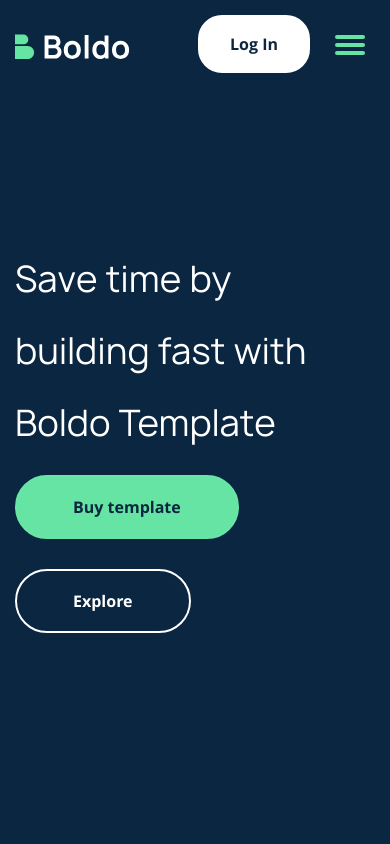
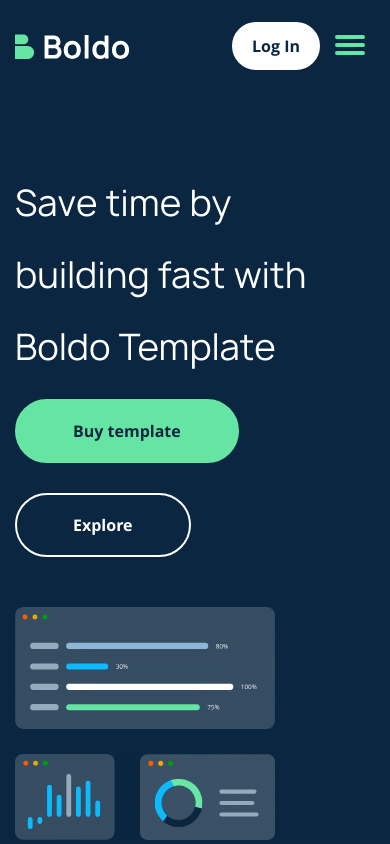
Before and after one commit to sjegijnhg/boldo, a plain HTML site: page index.html in a window 390 px wide. Shown: the top 844 px of the page. Drawn offline with nearby package versions, Linux system fonts and the light colour scheme; files whose address does not match are found by name.

Commit message:
Add files via upload

```diff
--- a/css/style.css
+++ b/css/style.css
@@ -69,11 +69,12 @@
 .header {
     padding-top: 56px;
     height: 100vh;
-    background: url(../img/head/background.svg) no-repeat, #0A2640;
-    background-position: 1000px -750px;
+    background: url('../img/head/background.svg') 985px -1105px / 100% no-repeat, #0A2640;
     display: flex;
     flex-direction: column;
 }
+
+
 
 .header__top-inner{
     display: flex;
@@ -83,7 +84,7 @@
 }
 
 .header__top {
-
+    margin-bottom: 71px;
 }
 .header__logo {
     padding-right: 10px;
@@ -241,6 +242,7 @@
     justify-content: space-between;
     align-items: center;
     margin-bottom: 65px;
+    margin-top: 56px;
 }
 
 .header__item{
@@ -1318,6 +1320,19 @@
 /* -------------------------------------------900--------------------------------------------------------- */
 
 @media(max-width:900px){
+
+    .header__body-main{
+        flex-direction: column;
+        align-items: flex-start;
+    }
+
+    .header__body-content{
+        margin-bottom: 50px;
+    }
+
+    .header__image-box{
+        display: block;
+    }
     .header__item{
         display: none;
     }
@@ -1486,7 +1501,7 @@
         z-index: 10;
         width: 60px;
         height: 60px;
-        border-radius: 25px;
+        border-radius: 10px;
         display: flex;
         flex-direction: column;
         justify-content: center;
@@ -1880,7 +1895,25 @@
         padding: 15px 30px;
     }
 
+    .header__body-main{
+        flex-direction: column;
+        align-items: flex-start;
+    }
+
     .header__body-content{
+        margin-bottom: 50px;
+    }
+
+    .header__image-box img{
+        max-width: 300px;
+    }
+
+    .header__image-box--2 img{
+        max-width: 130px;
+    }
+
+    .header__image-box--3 img{
+        max-width: 170px;
     }
 
     .header__title{
@@ -1914,6 +1947,10 @@
     }
 
 
+
+
+
+
     /* ---------------------------------------------------------------------------------------------------- */
 
     .customers__content{
@@ -2058,6 +2095,27 @@
 
 @media(max-width: 400px){
 
+    .header__log{
+        padding: 10px 18px;
+        right: 70px;
+        top: 22px;
+    }
+
+
+    .header__image-box img{
+        max-width: 260px;
+    }
+
+    .header__image-box--2 img{
+        max-width: 110px;
+    }
+
+    .header__image-box--3 img{
+        max-width: 150px;
+    }
+
+    /* ---------------------------------------------------------------------------------------------------- */
+
     .customers__content{
         max-width: 340px;
     }
@@ -2148,3 +2206,17 @@
     }
 
 }
+
+
+/* -------------------------------------------345--------------------------------------------------------- */
+
+@media(max-width:345px){
+    .review-blq{
+        margin-bottom: 10px;
+    }
+
+    .review__image-box{
+        display: none;
+    }
+
+}
```
